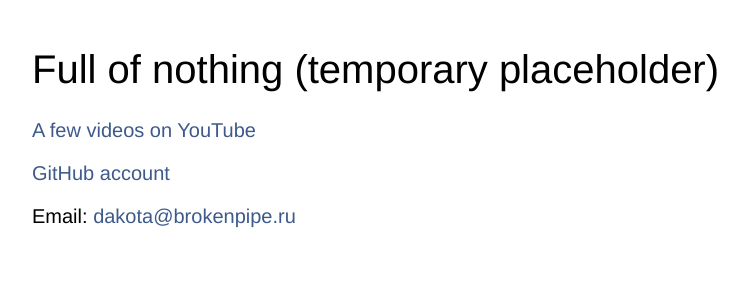
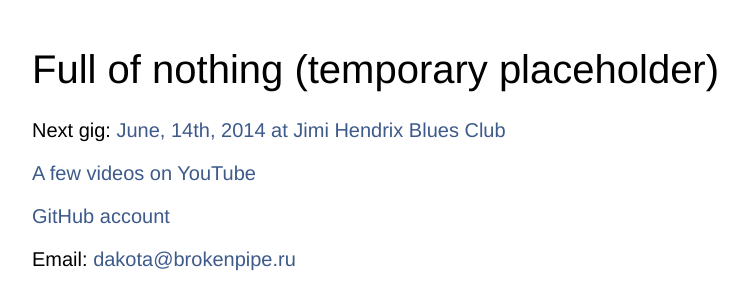
Before and after one commit to hoho/maratdakota, a plain HTML site: page index.html in a window 1280 px wide. Shown: the whole page, without its empty margins (8-756 px from the left). Drawn offline with Linux system fonts and the light colour scheme.

Commit message:
Next gig.

```diff
--- a/index.html
+++ b/index.html
@@ -1 +1 @@
-<!doctype html><html><head><meta charset="utf-8"><link rel="stylesheet" type="text/css" href="|/|.css" media="screen"><title>Marat Dakota</title></head><body><h1>Full of nothing (temporary placeholder)</h1><p><a href="http://www.youtube.com/user/MaratDakota/videos">A few videos on YouTube</a></p><p><a href="https://github.com/hoho">GitHub account</a></p><p>Email: <a href="mailto:dakota@brokenpipe.ru">dakota@brokenpipe.ru</a></p></body></html>
+<!doctype html><html><head><meta charset="utf-8"><link rel="stylesheet" type="text/css" href="|/|.css" media="screen"><title>Marat Dakota</title></head><body><h1>Full of nothing (temporary placeholder)</h1><p>Next gig: <a href="http://hendrix-club.ru/en/events/marat-dakota-band22/">June, 14th, 2014 at Jimi Hendrix Blues Club</a></p><p><a href="http://www.youtube.com/user/MaratDakota/videos">A few videos on YouTube</a></p><p><a href="https://github.com/hoho">GitHub account</a></p><p>Email: <a href="mailto:dakota@brokenpipe.ru">dakota@brokenpipe.ru</a></p></body></html>
```
Also changed, not shown: 1 other file.
